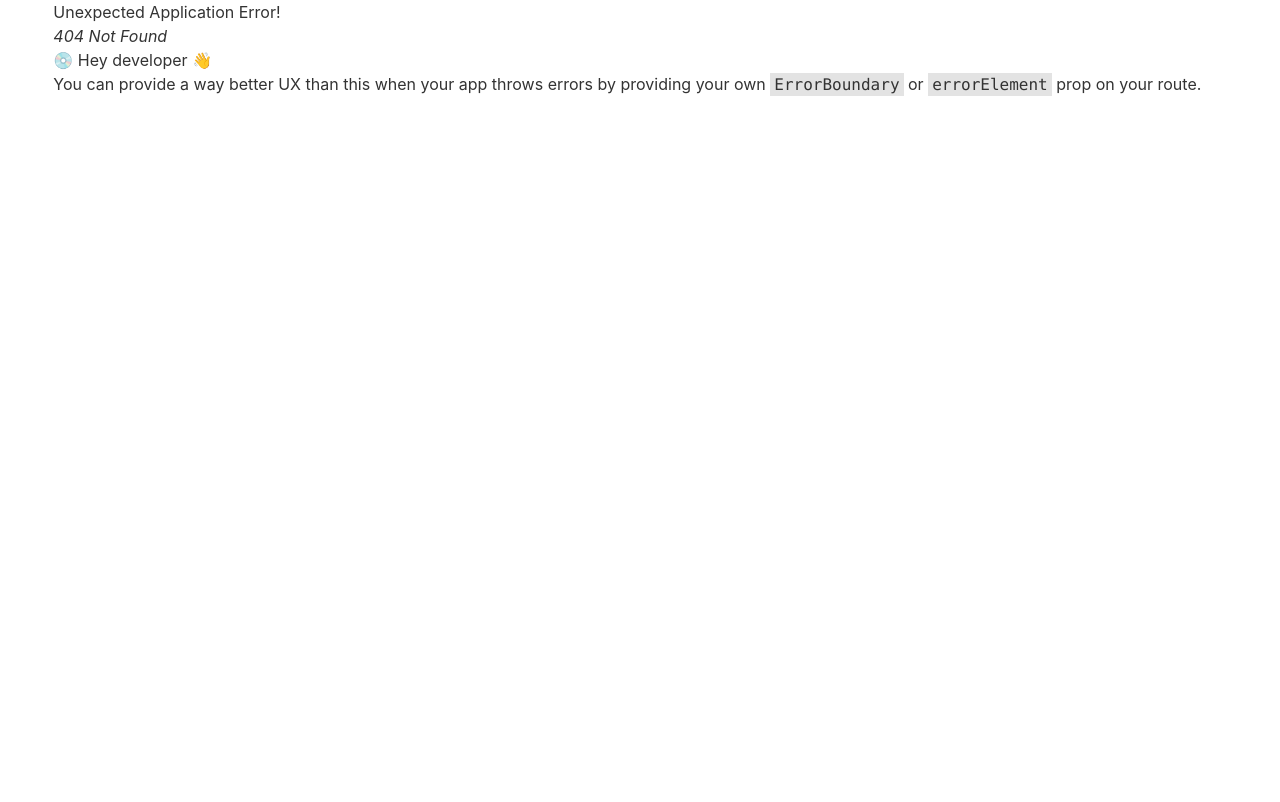
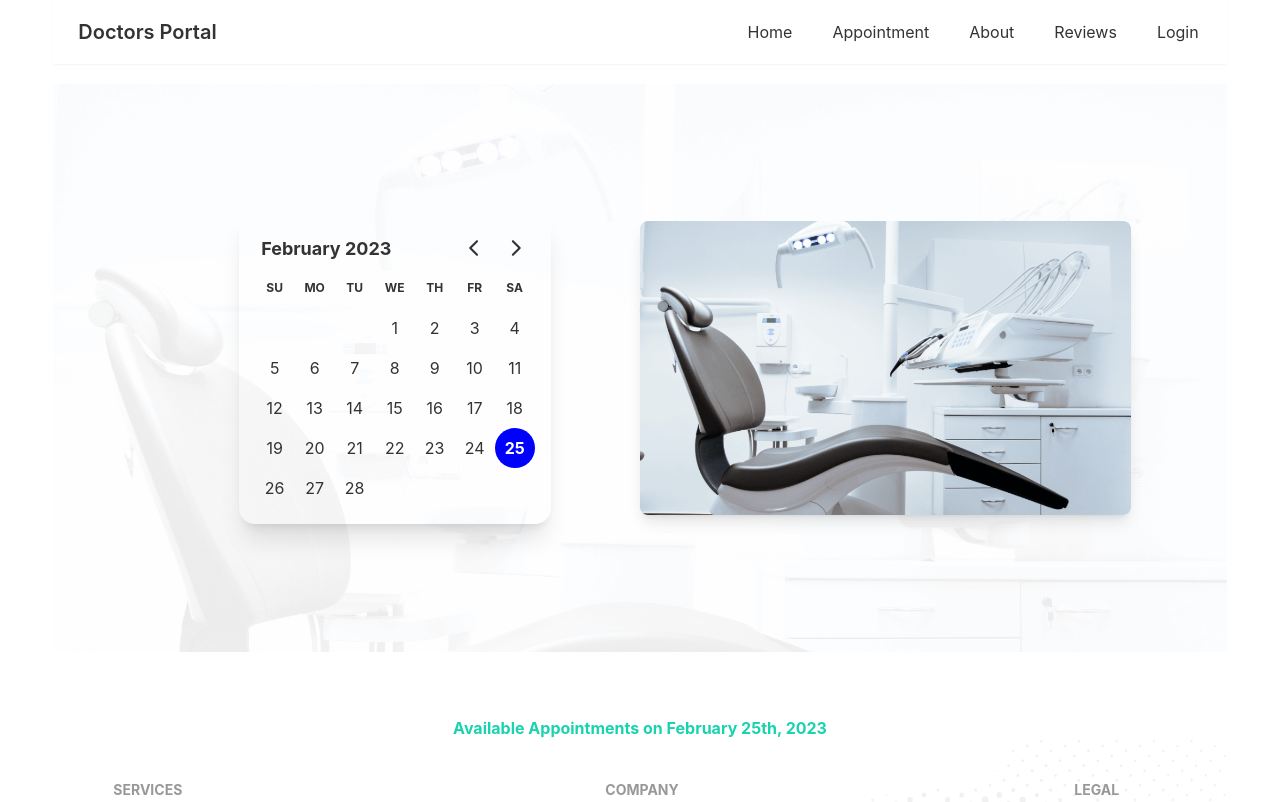
Before and after one commit to d3v-tushar/doctors-portal-client, a React (Create React App) app: page /appointment in a window 1280 px wide. Before the commit this address had no page. Shown: the top 802 px of the page. Built offline with nearby package versions, Linux system fonts and the light colour scheme.

Commit message:
Appointment Route Created & React DatePicker Implemented

```diff
--- a/package.json
+++ b/package.json
@@ -7,7 +7,9 @@
     "@testing-library/react": "^13.4.0",
     "@testing-library/user-event": "^13.5.0",
     "daisyui": "^2.51.0",
+    "date-fns": "^2.29.3",
     "react": "^18.2.0",
+    "react-day-picker": "^8.6.0",
     "react-dom": "^18.2.0",
     "react-router-dom": "^6.8.1",
     "react-scripts": "5.0.1",
--- /dev/null
+++ b/src/Pages/Appointment/Appointment/Appointment.js
@@ -0,0 +1,21 @@
+import React, { useEffect, useState } from 'react';
+import AppointmentBanner from '../AppointmentBanner/AppointmentBanner';
+import AvailableAppointments from '../AvailableAppointments/AvailableAppointments';
+
+const Appointment = () => {
+    const [selectedDate, setSelectedDate] = useState(new Date());
+    useEffect(() =>{
+        window.scrollTo({
+            top: 100,
+            behavior: "smooth",
+          });
+    }, [])
+    return (
+        <div>
+            <AppointmentBanner selectedDate={selectedDate} setSelectedDate={setSelectedDate}/>
+            <AvailableAppointments selectedDate={selectedDate}/>
+        </div>
+    );
+};
+
+export default Appointment;
--- /dev/null
+++ b/src/Pages/Appointment/AppointmentBanner/AppointmentBanner.js
@@ -0,0 +1,28 @@
+import React from "react";
+import chair from '../../../assets/images/chair.png';
+import { DayPicker } from 'react-day-picker';
+
+const AppointmentBanner = ({selectedDate, setSelectedDate}) => {
+  return (
+    <header className="my-5 banner-bg p-5 lg:p-24">
+        <div className="flex flex-col-reverse md:flex-row lg:flex-row items-center">
+        <div className="my-4 w-full lg:w-1/2 flex justify-center">
+        <DayPicker
+                className="shadow-xl rounded-2xl p-4"
+                mode="single"
+                selected={selectedDate}
+                onSelect={setSelectedDate}
+            />
+        </div>
+        <div className="w-full lg:w-1/2">
+        <img
+          src={chair}
+          className="rounded-lg shadow-lg" alt=""
+        />
+        </div>
+      </div>
+    </header>
+  );
+};
+
+export default AppointmentBanner;
--- /dev/null
+++ b/src/Pages/Appointment/AvailableAppointments/AvailableAppointments.js
@@ -0,0 +1,12 @@
+import React from 'react';
+import { format } from 'date-fns';
+
+const AvailableAppointments = ({selectedDate}) => {
+    return (
+        <section className='mt-16'>
+            <p className='text-center text-secondary font-bold'>Available Appointments on {format(selectedDate, 'PPP')} </p>
+        </section>
+    );
+};
+
+export default AvailableAppointments;
--- a/src/Pages/Shared/Navbar/Navbar.js
+++ b/src/Pages/Shared/Navbar/Navbar.js
@@ -10,7 +10,7 @@ const Navbar = () => {
     <li><Link to='/login'>Login</Link></li>
   </React.Fragment>
   return (
-    <div className="navbar bg-base-100 flex justify-between">
+    <div className="navbar sticky top-0 z-10 shadow-sm rounded-sm bg-base-100 flex justify-between">
   <div className="navbar-start">
     <div className="dropdown">
       <label tabIndex={0} className="btn btn-ghost lg:hidden">
@@ -23,7 +23,7 @@ const Navbar = () => {
     <Link to='/' className="btn btn-ghost normal-case text-xl">Doctors Portal</Link>
   </div>
   <div className="navbar-center hidden lg:flex">
-    <ul className="menu menu-horizontal px-1">
+    <ul className="menu menu-horizontal gap-2 px-1">
      {menuItems}
     </ul>
   </div>
--- a/src/Routes/Routes/Routes.js
+++ b/src/Routes/Routes/Routes.js
@@ -1,5 +1,6 @@
 import { createBrowserRouter } from "react-router-dom";
 import Main from "../../Layout/Main/Main";
+import Appointment from "../../Pages/Appointment/Appointment/Appointment";
 import Home from "../../Pages/Home/Home/Home";
 import Login from "../../Pages/Login/Login";
 
@@ -15,6 +16,10 @@ export const routes = createBrowserRouter([
             {
                 path: '/login',
                 element: <Login/>
+            },
+            {
+                path: '/appointment',
+                element: <Appointment/>
             }
         ]
     }
--- a/src/index.js
+++ b/src/index.js
@@ -3,6 +3,7 @@ import ReactDOM from 'react-dom/client';
 import './index.css';
 import App from './App';
 import reportWebVitals from './reportWebVitals';
+import 'react-day-picker/dist/style.css';
 
 const root = ReactDOM.createRoot(document.getElementById('root'));
 root.render(
```
Also changed, not shown: 1 other file (tests, documents, lock files or other folders).
